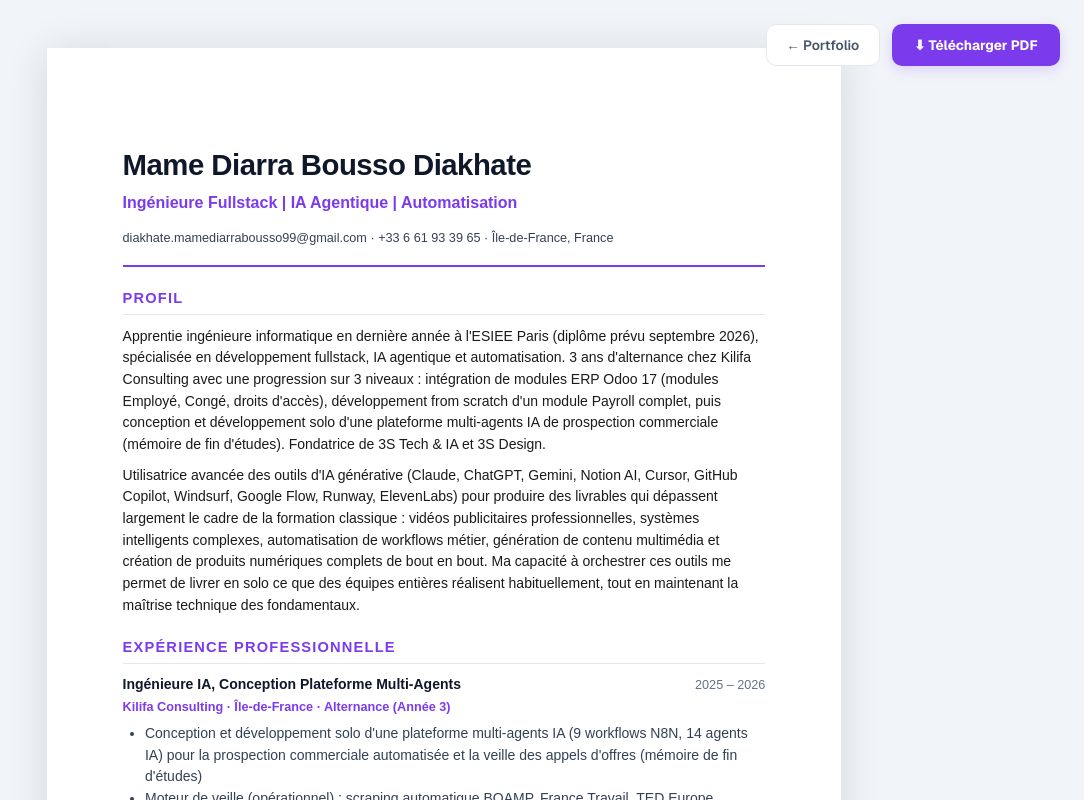
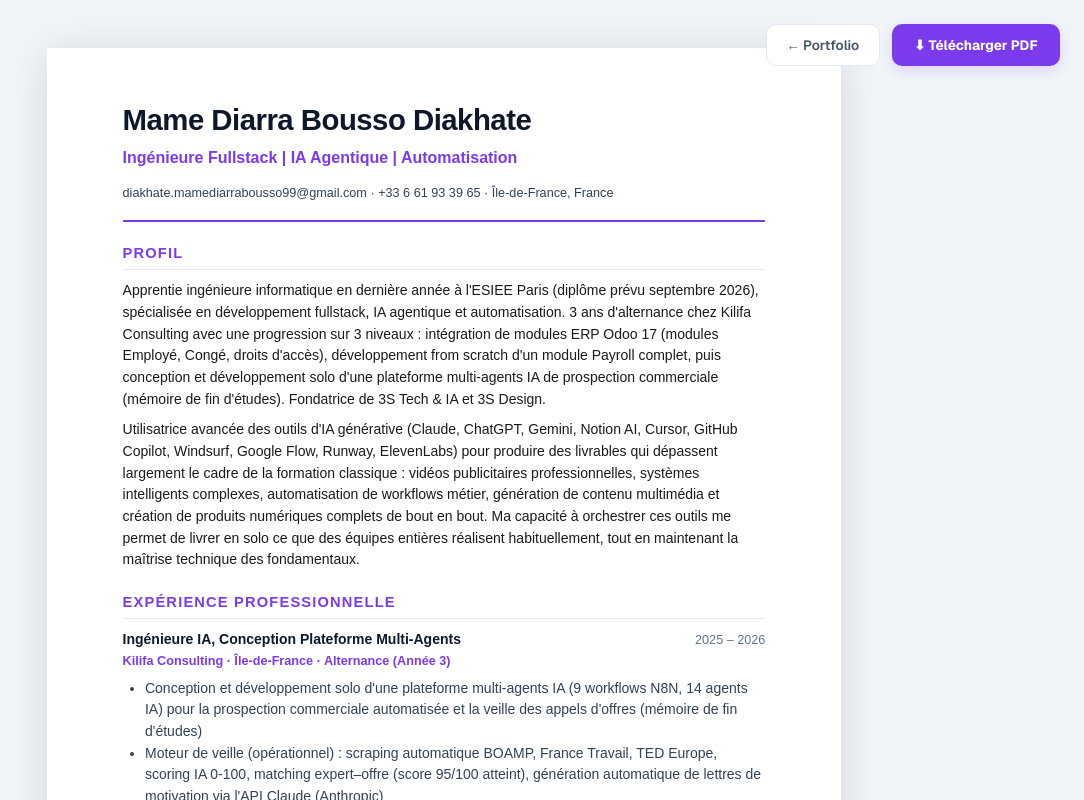
Before and after one commit to mamediarradiakhate/portfolio-2026, a Next.js app: page /cv in a window 1280 px wide. Shown: the top 800 px of the page, without its empty margins (196-1280 px from the left). Built offline with nearby package versions, Linux system fonts and the light colour scheme.

Commit message:
CV: reduce excessive top padding above header
Top padding was 2.5cm, same as the other sides, leaving a large empty band above the name. Reduced to 1.3cm while keeping side/bottom spacing for print margins.

```diff
--- a/src/app/cv/page.tsx
+++ b/src/app/cv/page.tsx
@@ -60,7 +60,7 @@ export default function CVPage() {
       <div id="cv-content" className="cv-page" style={{
         maxWidth: "794px",
         margin: "3rem auto",
-        padding: "2.5cm 2cm",
+        padding: "1.3cm 2cm 2.5cm",
         background: "#ffffff",
         boxShadow: "0 4px 40px rgba(0,0,0,0.12)",
         fontFamily: "Arial, Helvetica, sans-serif",
```
